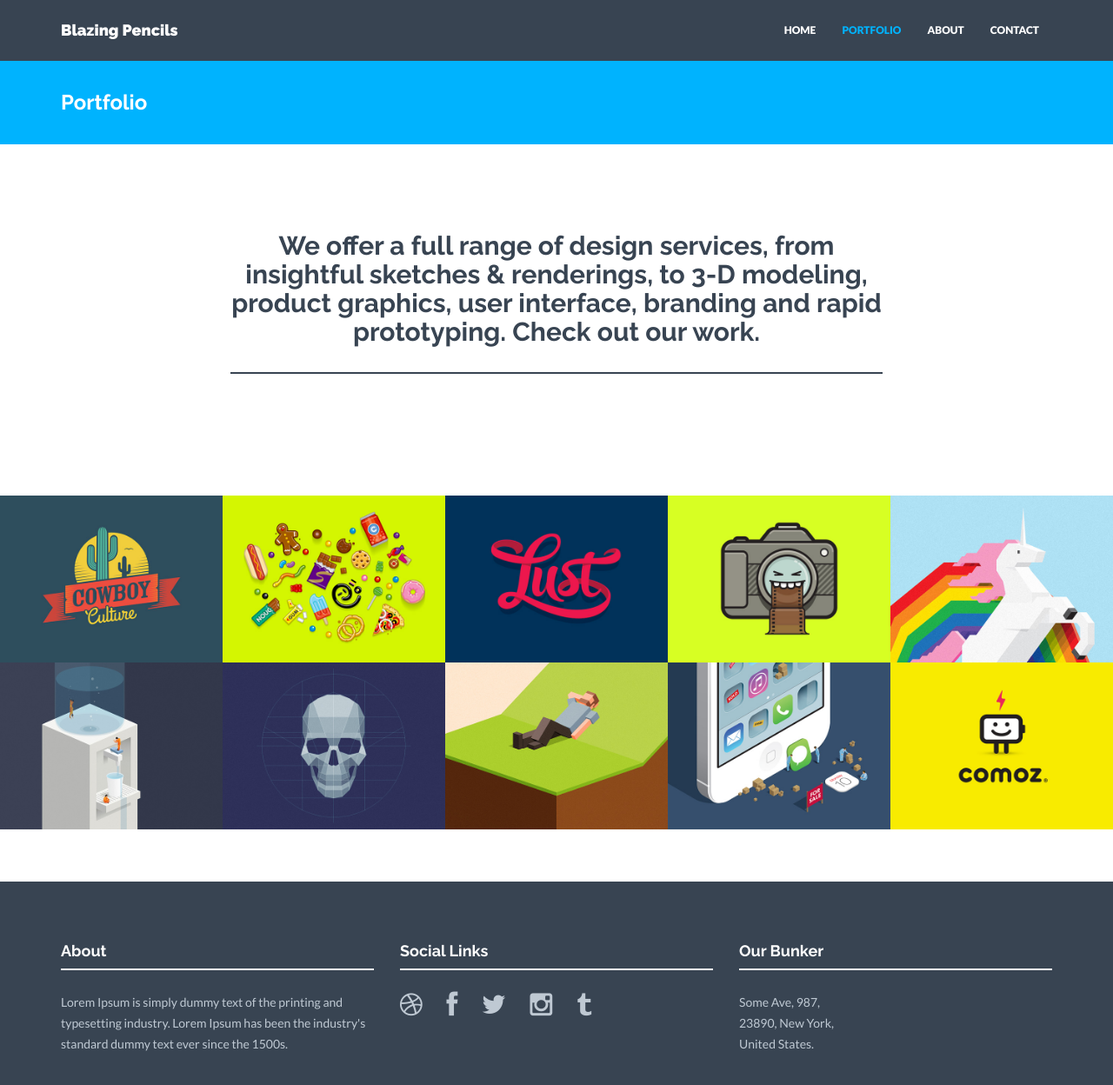
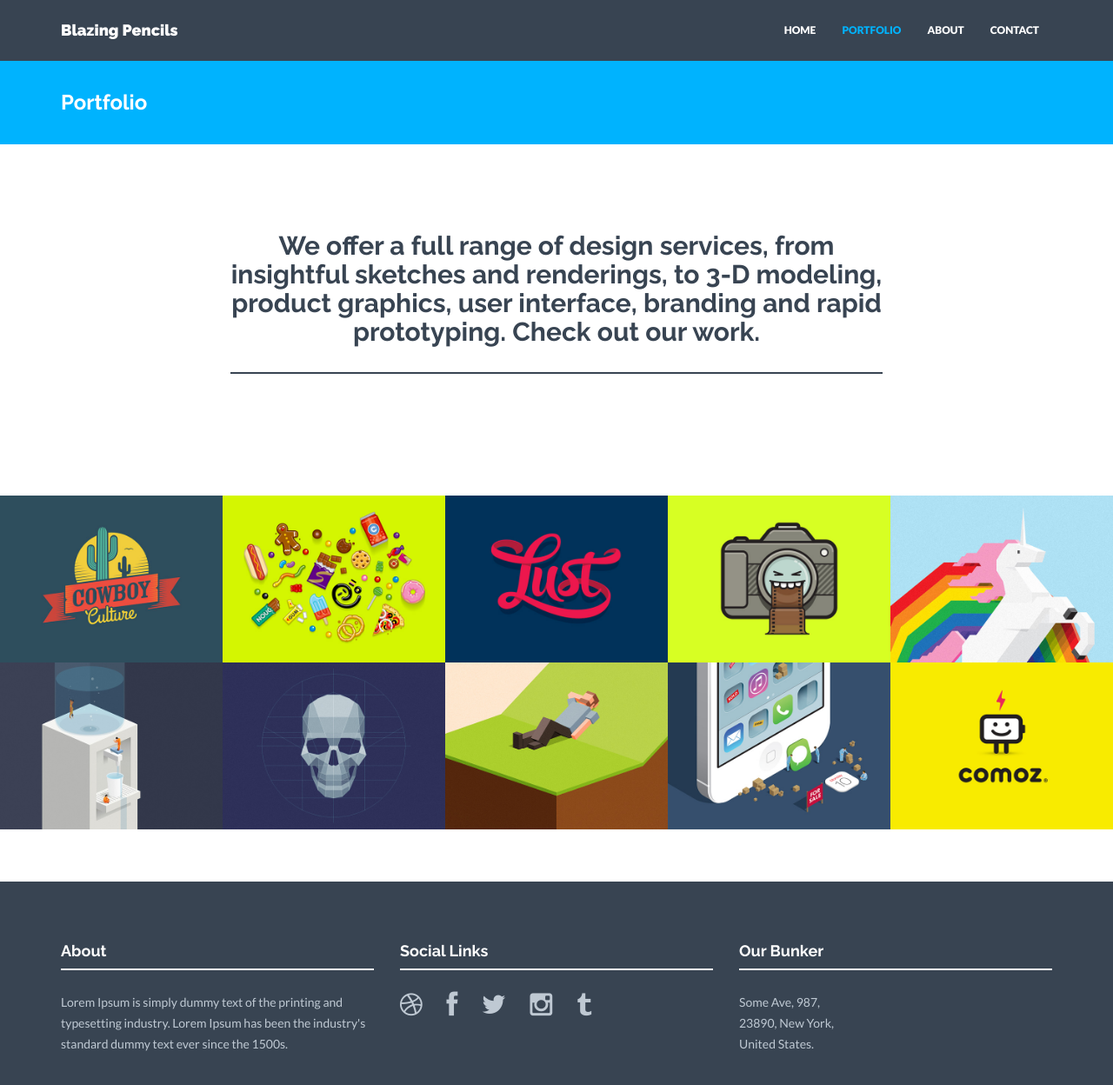
Before and after one commit to blazingpencils/blazingpencils.github.io, a Jekyll site: the page built from portfolio.html, in a window 1280 px wide and 1285 px high. Shown: the top 1248 px of the window at 87% size. Built offline with Jekyll 4.4.1, drawn with Linux system fonts in a browser that asks for light colours; nearby versions of some CDN libraries; library files that are not in the unit come from our copies.

Commit message:
Update portfolio.html

```diff
--- a/portfolio.html
+++ b/portfolio.html
@@ -7,7 +7,7 @@
 <div class="container mtb">
     <div class="row">
         <div class="col-lg-8 col-lg-offset-2 centered">
-            <h2>We offer a full range of design services, from insightful sketches & renderings, to 3-D modeling, product graphics, user interface, branding and rapid prototyping.  Check out our work.</h2>
+            <h2>We offer a full range of design services, from insightful sketches and renderings, to 3-D modeling, product graphics, user interface, branding and rapid prototyping.  Check out our work.</h2>
             <br>
             <div class="hline"></div>
         </div>
```
